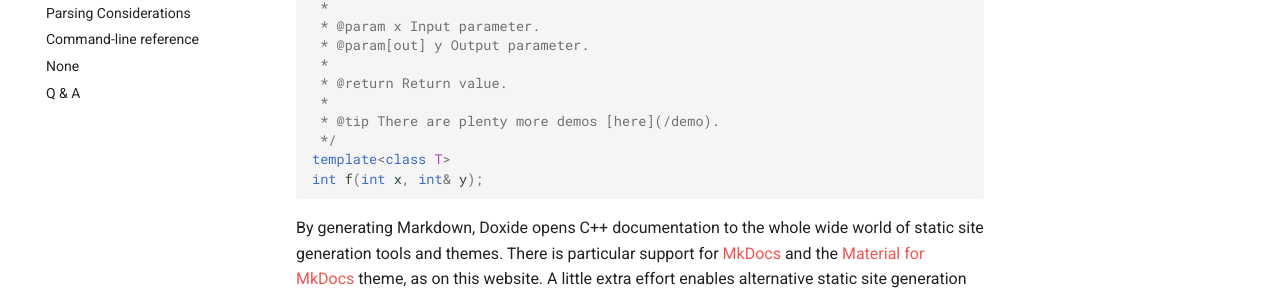
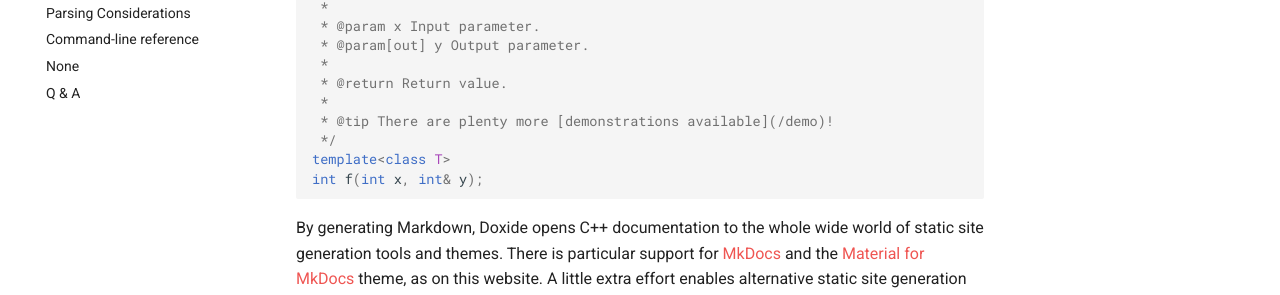
Before and after one commit to lawmurray/doxide, an MkDocs documentation site: the page built from docs/index.md, in a window 1280 px wide and 900 px high, scrolled down 744 px. Shown: the part 284-579 px from the top of the window. Built offline with MkDocs 1.6.1 and Material for MkDocs 9.7.7, drawn with Linux system fonts in a browser that asks for light colours; comment, search, counter and statistics services are not loaded.

Commit message:
Made link text more descriptive.

```diff
--- a/docs/index.md
+++ b/docs/index.md
@@ -37,7 +37,7 @@ Doxide is a documentation generator for modern C++. It consumes C++ sources anno
      *
      * @return Return value.
      *
-     * @tip There are plenty more demos [here](/demo).
+     * @tip There are plenty more [demonstrations available](/demo)!
      */
     template<class T>
     int f(int x, int& y);
@@ -62,7 +62,7 @@ Doxide is a documentation generator for modern C++. It consumes C++ sources anno
         :    Return value.
 
         !!! tip
-            There are plenty more demos [here](/demo).
+            There are plenty more [demonstrations available](/demo)!
 
 By generating Markdown, Doxide opens C++ documentation to the whole wide world of static site generation tools and themes. There is particular support for [MkDocs](https://www.mkdocs.org/){target="_blank"} and the [Material for MkDocs](https://squidfunk.github.io/mkdocs-material/){target="_blank"} theme, as on this website. A little extra effort enables alternative static site generation tools such as [Jekyll](https://jekyllrb.com/){target="_blank"} and [Hugo](https://gohugo.io/){target="_blank"}. Other formats such as PDF are possible too, via [Pandoc](https://pandoc.org/){target="_blank"}.
 
```
